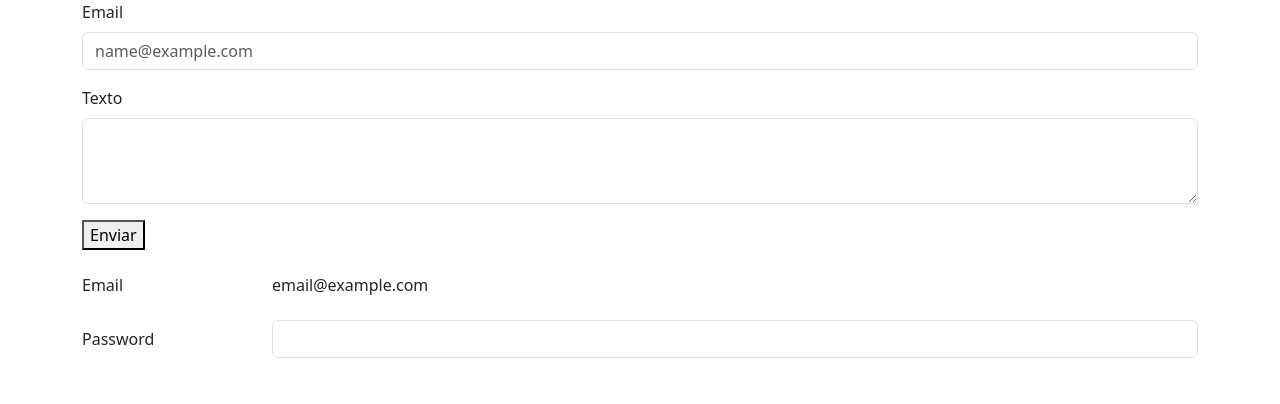
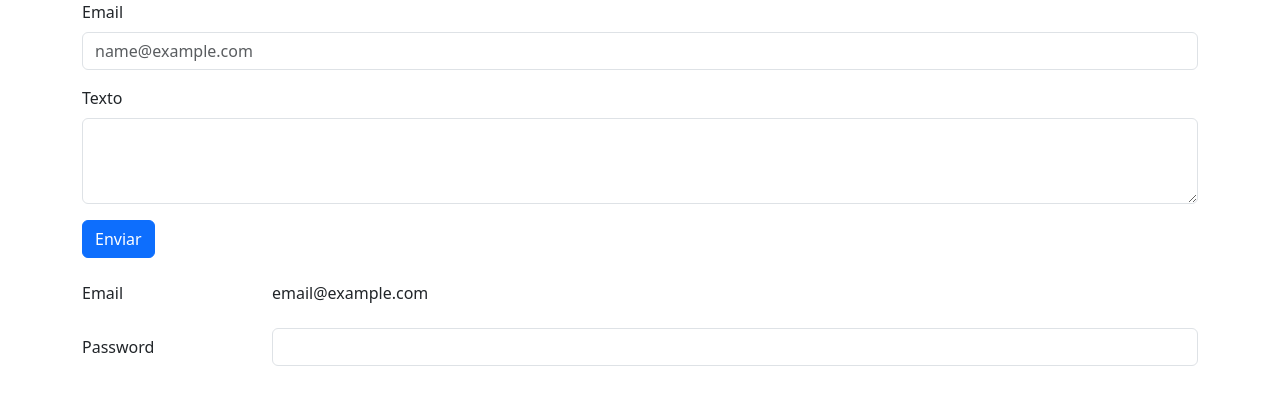
Before and after one commit to Vaalentinie/Vaalentinie.github.io, a plain HTML site: page formulario.html in a window 1280 px wide. Drawn offline with nearby package versions, Linux system fonts and the light colour scheme.

Commit message:
adiciona classe

```diff
--- a/formulario.html
+++ b/formulario.html
@@ -24,7 +24,7 @@
                 <label for="exampleFormControlTextarea1" class="form-label">Texto</label>
                 <textarea class="form-control" id="exampleFormControlTextarea1" rows="3"></textarea>
             </div>
-            <button class="btn-primary">Enviar</button>
+            <button class="btn btn-primary">Enviar</button>
         </form>
 
         <div class="mb-3 row">
```
